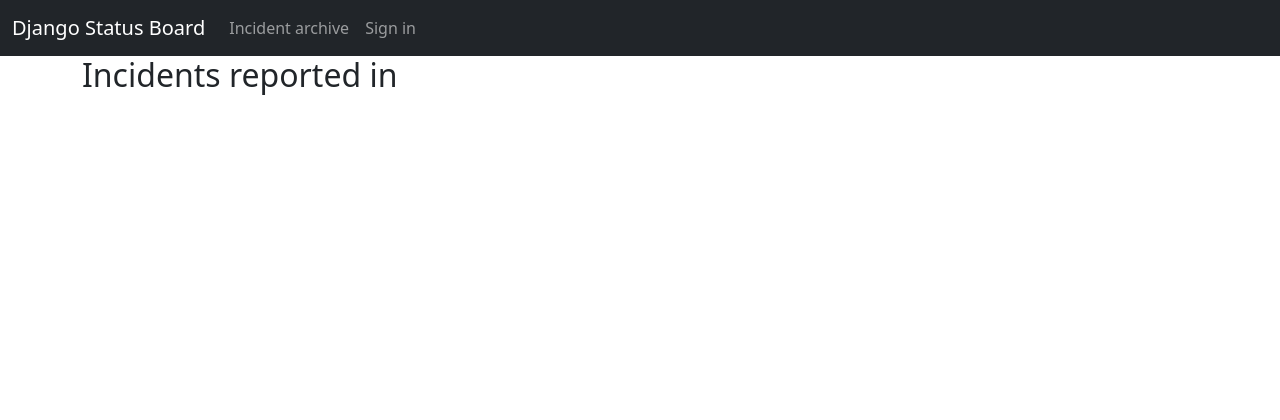
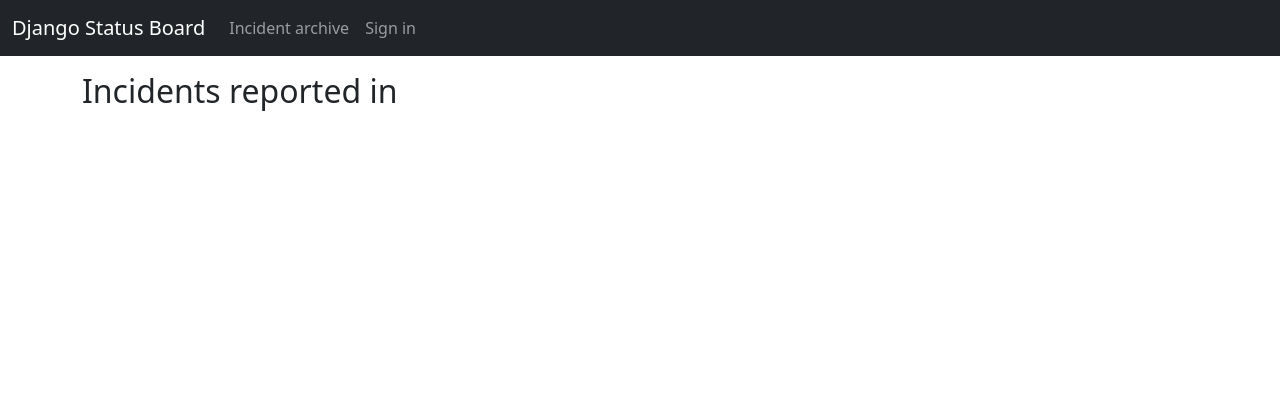
Before and after one commit to edigiacomo/django-statusboard, a Django app: template statusboard/templates/statusboard/incident/archive_month.html in a window 1280 px wide. Shown: the top 420 px of the page. Run offline with Django 3.2, Linux system fonts and the light colour scheme; the template is opened without the code that fills it, so the values that code supplies are empty; some libraries are stand-ins or nearby versions.

Commit message:
main tag

```diff
--- a/statusboard/static/statusboard/css/statusboard.css
+++ b/statusboard/static/statusboard/css/statusboard.css
@@ -1,3 +1,8 @@
+main {
+    padding-top: 1em;
+    padding-bottom: 1em;
+}
+
 div.incidents {
     margin-top: 5em;
 }
--- a/statusboard/templates/statusboard/base.html
+++ b/statusboard/templates/statusboard/base.html
@@ -82,8 +82,10 @@
         </nav>
         {% endblock %}
 
+        <main>
         {% block content %}
         {% endblock %}
+        </main>
 
         {% block footer %}
         <footer class="footer mt-auto py-3 bg-light">
```
